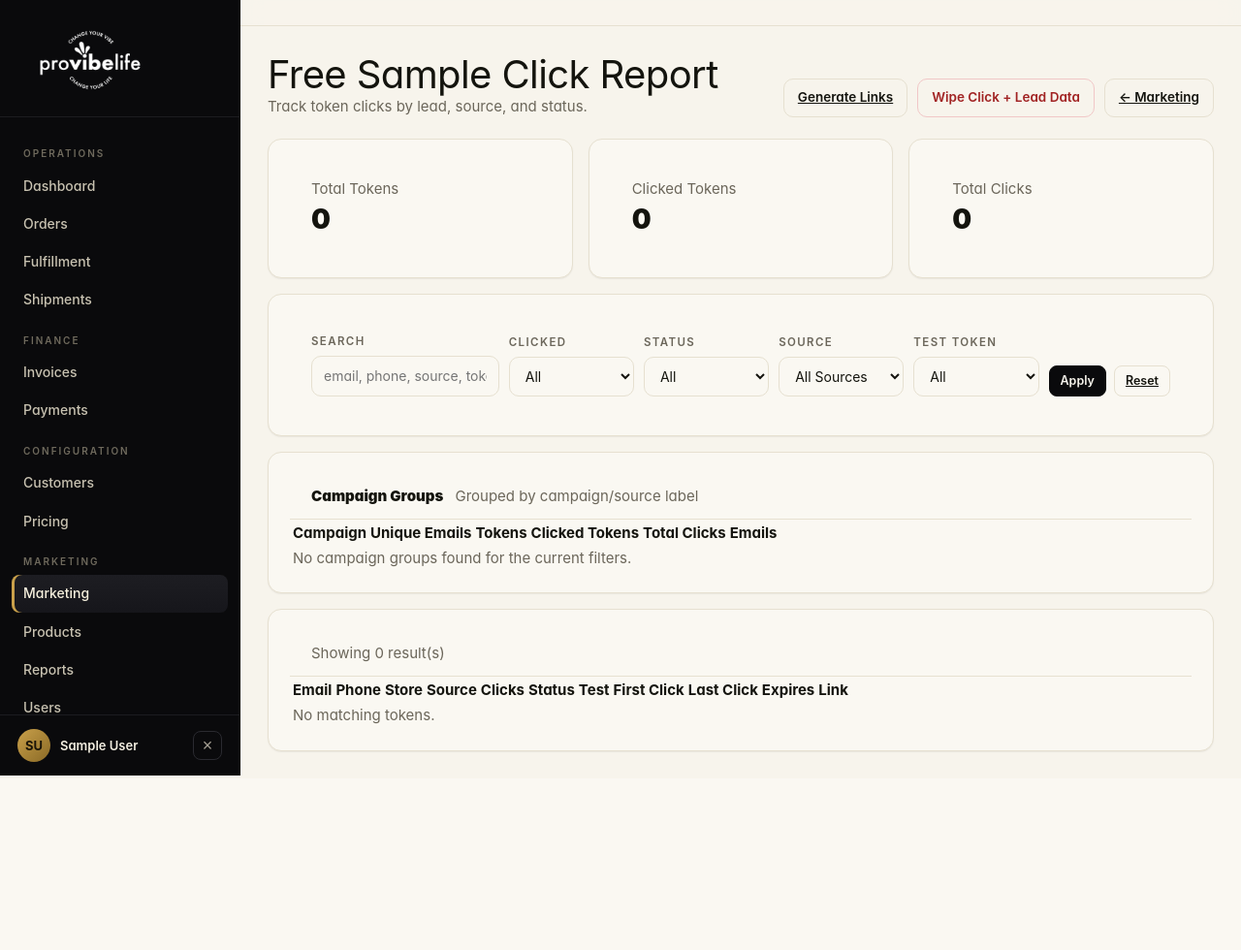
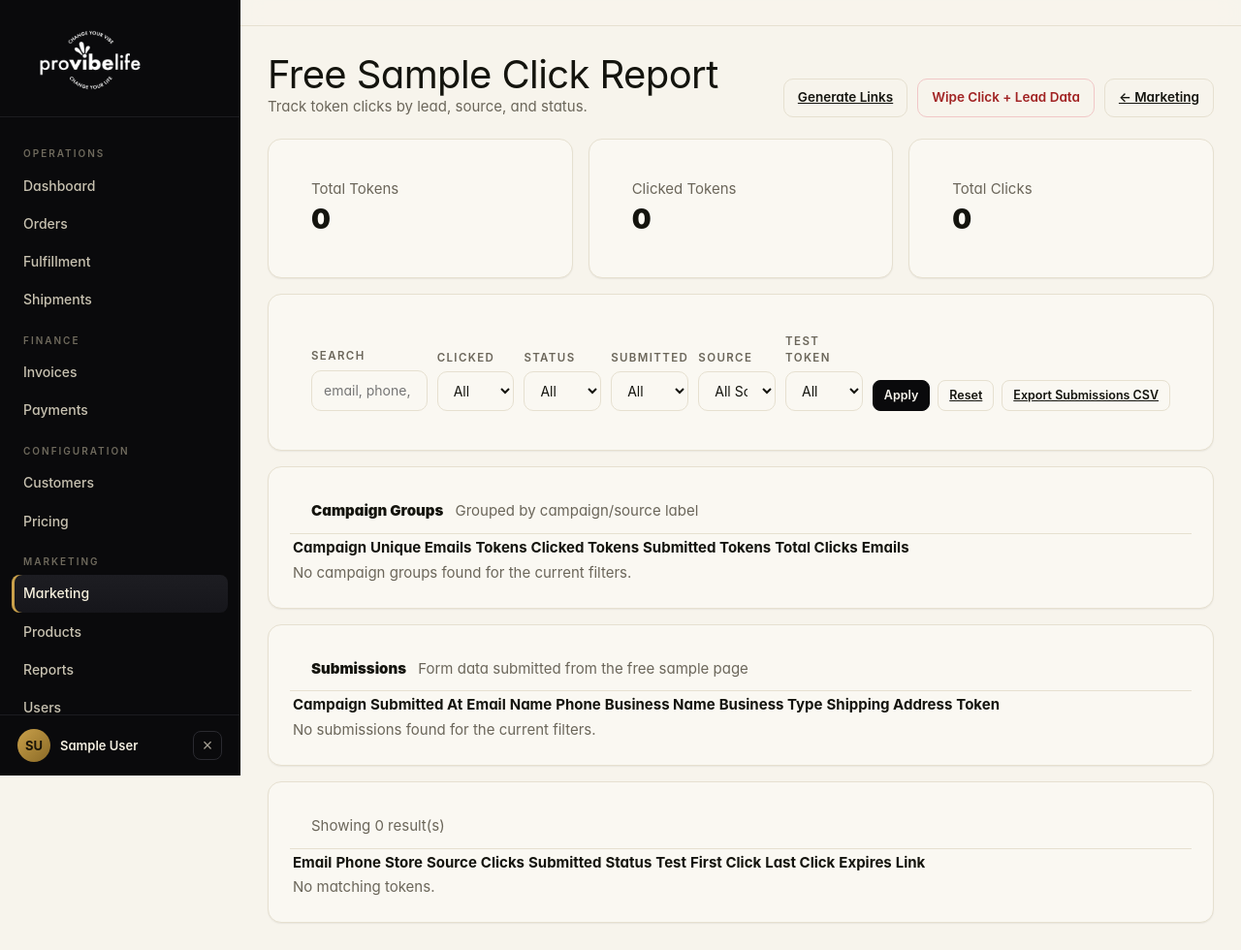
Before and after one commit to Coeptu-code/Provibelifeportal, a Django app: page /admin-portal/marketing-emails/free-sample-clicks/ in a window 1280 px wide. Shown: the whole page at 97% size. Before the commit the page ends 800 px from the top, so only its background shows below. Run offline with Django 5.2, Linux system fonts and the light colour scheme; the visitor is signed in with stand-in values (Sample User, id 1).

Commit message:
sample offload

```diff
--- a/accounts/views.py
+++ b/accounts/views.py
@@ -31,6 +31,7 @@ from accounts.forms import (
 )
 from accounts.models import (
     CustomerInvitation,
+    FreeSampleSubmission,
     RetailerLead,
     RetailerAccountCreationToken,
     RetailerMarketingPageToken,
@@ -419,6 +420,43 @@ def _token_csv_response(request, tokens: list[RetailerMarketingPageToken]) -> Ht
     return response
 
 
+def _submission_csv_response(submissions) -> HttpResponse:
+    output = io.StringIO()
+    writer = csv.writer(output)
+    writer.writerow(
+        [
+            "campaign_source",
+            "submitted_at",
+            "email",
+            "first_name",
+            "last_name",
+            "phone",
+            "business_name",
+            "business_type",
+            "shipping_address",
+            "token",
+        ]
+    )
+    for submission in submissions:
+        writer.writerow(
+            [
+                submission.source,
+                submission.submitted_at.isoformat() if submission.submitted_at else "",
+                submission.email,
+                submission.first_name,
+                submission.last_name,
+                submission.phone,
+                submission.business_name,
+                submission.business_type,
+                submission.shipping_address,
+                str(submission.token.token) if submission.token else "",
+            ]
+        )
+    response = HttpResponse(output.getvalue(), content_type="text/csv")
+    response["Content-Disposition"] = 'attachment; filename="free_sample_submissions.csv"'
+    return response
+
+
 def free_sample_page(request, token=None):
     token_raw = str(token or request.GET.get("token") or request.GET.get("t") or "").strip()
     try:
@@ -442,18 +480,78 @@ def free_sample_page(request, token=None):
         user_agent=request.META.get("HTTP_USER_AGENT", ""),
     )
     lead = token_obj.lead
+    existing_submission = getattr(lead, "free_sample_submission", None)
 
     submission_success = False
+    submission_already_exists = False
+    submission_error = ""
     if request.method == "POST":
-        submission_success = True
-        actor = token_obj.created_by or lead.created_by
-        if actor:
-            log_activity(
-                actor,
-                "free_sample_form_submitted",
-                f"Free sample form submitted for lead {lead.email}",
-                request,
-            )
+        if existing_submission:
+            submission_already_exists = True
+            actor = token_obj.created_by or lead.created_by
+            if actor:
+                log_activity(
+                    actor,
+                    "free_sample_submission_duplicate_attempt",
+                    f"Duplicate free sample submission attempt for lead {lead.email}",
+                    request,
+                )
+        else:
+            first_name = (request.POST.get("contact[first_name]") or "").strip()
+            last_name = (request.POST.get("contact[last_name]") or "").strip()
+            email = (request.POST.get("contact[email]") or "").strip().lower()
+            phone = (request.POST.get("contact[phone]") or "").strip()
+            business_name = (request.POST.get("contact[business_name]") or "").strip()
+            shipping_address = (request.POST.get("contact[shipping_address]") or "").strip()
+            business_type = (request.POST.get("contact[business_type]") or "").strip()
+
+            required = {
+                "first name": first_name,
+                "last name": last_name,
+                "email": email,
+                "phone": phone,
+                "business name": business_name,
+                "shipping address": shipping_address,
+                "business type": business_type,
+            }
+            missing = [label for label, value in required.items() if not value]
+            if missing:
+                submission_error = f"Missing required field(s): {', '.join(missing)}."
+            else:
+                with transaction.atomic():
+                    # Keep lead record aligned with latest contact details where safe.
+                    lead.first_name = first_name
+                    lead.last_name = last_name
+                    lead.phone = phone
+                    lead.store_name = business_name
+                    if email and email != lead.email:
+                        email_taken = RetailerLead.objects.filter(email=email).exclude(pk=lead.pk).exists()
+                        if not email_taken:
+                            lead.email = email
+                    lead.save(update_fields=["first_name", "last_name", "phone", "store_name", "email", "updated_at"])
+
+                    existing_submission = FreeSampleSubmission.objects.create(
+                        lead=lead,
+                        token=token_obj,
+                        source=token_obj.source,
+                        first_name=first_name,
+                        last_name=last_name,
+                        email=email,
+                        phone=phone,
+                        business_name=business_name,
+                        shipping_address=shipping_address,
+                        business_type=business_type,
+                    )
+
+                submission_success = True
+                actor = token_obj.created_by or lead.created_by
+                if actor:
+                    log_activity(
+                        actor,
+                        "free_sample_submission_created",
+                        f"Free sample submission created for lead {lead.email}",
+                        request,
+                    )
 
     return render(
         request,
@@ -462,6 +560,9 @@ def free_sample_page(request, token=None):
             "lead": lead,
             "token": token_obj,
             "submission_success": submission_success,
+            "submission_already_exists": submission_already_exists,
+            "submission_error": submission_error,
+            "existing_submission": existing_submission,
         },
     )
 
@@ -654,6 +755,8 @@ def admin_marketing_free_sample_clicks(request):
                 )
                 token_count = free_sample_tokens.count()
                 lead_ids = list(free_sample_tokens.values_list("lead_id", flat=True).distinct())
+                submission_count = FreeSampleSubmission.objects.filter(lead_id__in=lead_ids).count()
+                FreeSampleSubmission.objects.filter(lead_id__in=lead_ids).delete()
                 free_sample_tokens.delete()
 
                 # Only remove leads that are now orphaned from marketing/account token flows.
@@ -672,24 +775,25 @@ def admin_marketing_free_sample_clicks(request):
             log_activity(
                 request.user,
                 "free_sample_click_and_lead_reset",
-                f"Cleared free-sample system: {token_count} token(s), {lead_count} lead(s).",
+                f"Cleared free-sample system: {token_count} token(s), {submission_count} submission(s), {lead_count} lead(s).",
                 request,
             )
             messages.success(
                 request,
-                f"Free-sample click/lead system reset. Deleted {token_count} token(s) and {lead_count} lead(s).",
+                f"Free-sample click/lead system reset. Deleted {token_count} token(s), {submission_count} submission(s), and {lead_count} lead(s).",
             )
             return redirect("admin_portal:marketing_free_sample_clicks")
 
     q = (request.GET.get("q") or "").strip()
     clicked = (request.GET.get("clicked") or "all").strip().lower()
+    submitted = (request.GET.get("submitted") or "all").strip().lower()
     status = (request.GET.get("status") or "all").strip().lower()
     source = (request.GET.get("source") or "").strip()
     test = (request.GET.get("is_test") or "all").strip().lower()
     page_number = request.GET.get("page") or 1
 
     base_tokens = (
-        RetailerMarketingPageToken.objects.select_related("lead", "created_by")
+        RetailerMarketingPageToken.objects.select_related("lead", "created_by", "lead__free_sample_submission")
         .filter(page_slug=RetailerMarketingPageToken.PageSlug.FREE_SAMPLE)
     )
     tokens = base_tokens
@@ -711,6 +815,10 @@ def admin_marketing_free_sample_clicks(request):
         tokens = tokens.filter(click_count__gt=0)
     elif clicked == "no":
         tokens = tokens.filter(click_count=0)
+    if submitted == "yes":
+        tokens = tokens.filter(lead__free_sample_submission__isnull=False)
+    elif submitted == "no":
+        tokens = tokens.filter(lead__free_sample_submission__isnull=True)
 
     now = timezone.now()
     if status == "active":
@@ -719,7 +827,7 @@ def admin_marketing_free_sample_clicks(request):
         tokens = tokens.filter(expires_at__lte=now)
 
     campaign_groups_map: dict[str, dict] = {}
-    for row in tokens.values("source", "lead__email", "click_count"):
+    for row in tokens.values("source", "lead__email", "click_count", "lead__free_sample_submission__id"):
         campaign_name = (row["source"] or "").strip() or "Unlabeled"
         group = campaign_groups_map.setdefault(
             campaign_name,
@@ -727,6 +835,7 @@ def admin_marketing_free_sample_clicks(request):
                 "campaign_name": campaign_name,
                 "token_count": 0,
                 "clicked_tokens": 0,
+                "submitted_tokens": 0,
                 "total_clicks": 0,
                 "emails": set(),
             },
@@ -734,6 +843,8 @@ def admin_marketing_free_sample_clicks(request):
         group["token_count"] += 1
         if (row.get("click_count") or 0) > 0:
             group["clicked_tokens"] += 1
+        if row.get("lead__free_sample_submission__id"):
+            group["submitted_tokens"] += 1
         group["total_clicks"] += row.get("click_count") or 0
         email = (row.get("lead__email") or "").strip().lower()
         if email:
@@ -746,6 +857,7 @@ def admin_marketing_free_sample_clicks(request):
                 "campaign_name": group["campaign_name"],
                 "token_count": group["token_count"],
                 "clicked_tokens": group["clicked_tokens"],
+                "submitted_tokens": group["submitted_tokens"],
                 "total_clicks": group["total_clicks"],
                 "email_count": len(group["emails"]),
                 "emails_csv": ", ".join(sorted(group["emails"])),
@@ -764,6 +876,18 @@ def admin_marketing_free_sample_clicks(request):
         .values_list("source", flat=True)
         .distinct()
     )
+
+    submission_rows = (
+        FreeSampleSubmission.objects.select_related("lead", "token")
+        .filter(lead_id__in=tokens.values("lead_id").distinct())
+        .order_by("-submitted_at")
+    )
+
+    if request.GET.get("export") == "submissions_csv":
+        return _submission_csv_response(submission_rows)
+
+    submitted_lead_ids = set(submission_rows.values_list("lead_id", flat=True))
+
     total = base_tokens.count()
     clicked_count = base_tokens.filter(click_count__gt=0).count()
     total_clicks = base_tokens.aggregate(sum_clicks=Sum("click_count")).get("sum_clicks") or 0
@@ -776,6 +900,7 @@ def admin_marketing_free_sample_clicks(request):
             "page_obj": page_obj,
             "q": q,
             "clicked_filter": clicked,
+            "submitted_filter": submitted,
             "status_filter": status,
             "test_filter": test,
             "source_filter": source,
@@ -785,6 +910,8 @@ def admin_marketing_free_sample_clicks(request):
             "total_clicks": total_clicks,
             "filtered_count": tokens.count(),
             "campaign_groups": campaign_groups,
+            "submission_rows": submission_rows,
+            "submitted_lead_ids": submitted_lead_ids,
             "now": now,
         },
     )
--- a/templates/admin_portal/marketing_free_sample_clicks.html
+++ b/templates/admin_portal/marketing_free_sample_clicks.html
@@ -11,7 +11,7 @@
     <form method="post" style="display:inline;">
       {% csrf_token %}
       <input type="hidden" name="action" value="reset_free_sample_data">
-      <button type="submit" class="btn ghost" style="color:#a12323;border-color:#f1c7c7;" onclick="return confirm('This will delete all free-sample click/token data and orphan free-sample leads. Continue?');">Wipe Click + Lead Data</button>
+      <button type="submit" class="btn ghost" style="color:#a12323;border-color:#f1c7c7;" onclick="return confirm('This will delete all free-sample click/token/submission data and orphan free-sample leads. Continue?');">Wipe Click + Lead Data</button>
     </form>
     <a href="{% url 'admin_portal:marketing_emails' %}" class="btn ghost">&larr; Marketing</a>
   </div>
@@ -24,7 +24,7 @@
 </div>
 
 <form method="get" class="card" style="margin-bottom:16px;">
-  <div class="card-body" style="display:grid;grid-template-columns:1.5fr 1fr 1fr 1fr 1fr auto;gap:10px;align-items:end;">
+  <div class="card-body" style="display:grid;grid-template-columns:1.5fr 1fr 1fr 1fr 1fr 1fr auto;gap:10px;align-items:end;">
     <label class="field" style="margin:0;">
       <span class="label">Search</span>
       <input class="input" type="text" name="q" value="{{ q }}" placeholder="email, phone, source, token">
@@ -43,6 +43,14 @@
         <option value="all" {% if status_filter == "all" %}selected{% endif %}>All</option>
         <option value="active" {% if status_filter == "active" %}selected{% endif %}>Active</option>
         <option value="expired" {% if status_filter == "expired" %}selected{% endif %}>Expired</option>
+      </select>
+    </label>
+    <label class="field" style="margin:0;">
+      <span class="label">Submitted</span>
+      <select class="input" name="submitted">
+        <option value="all" {% if submitted_filter == "all" %}selected{% endif %}>All</option>
+        <option value="yes" {% if submitted_filter == "yes" %}selected{% endif %}>Submitted</option>
+        <option value="no" {% if submitted_filter == "no" %}selected{% endif %}>Not Submitted</option>
       </select>
     </label>
     <label class="field" style="margin:0;">
@@ -65,6 +73,7 @@
     <div style="display:flex; gap:8px;">
       <button type="submit" class="btn sm primary">Apply</button>
       <a href="{% url 'admin_portal:marketing_free_sample_clicks' %}" class="btn sm ghost">Reset</a>
+      <a href="?q={{ q|urlencode }}&clicked={{ clicked_filter|urlencode }}&submitted={{ submitted_filter|urlencode }}&status={{ status_filter|urlencode }}&source={{ source_filter|urlencode }}&is_test={{ test_filter|urlencode }}&export=submissions_csv" class="btn sm ghost">Export Submissions CSV</a>
     </div>
   </div>
 </form>
@@ -81,6 +90,7 @@
         <th>Unique Emails</th>
         <th>Tokens</th>
         <th>Clicked Tokens</th>
+        <th>Submitted Tokens</th>
         <th>Total Clicks</th>
         <th>Emails</th>
       </tr>
@@ -92,11 +102,51 @@
         <td>{{ g.email_count }}</td>
         <td>{{ g.token_count }}</td>
         <td>{{ g.clicked_tokens }}</td>
+        <td>{{ g.submitted_tokens }}</td>
         <td>{{ g.total_clicks }}</td>
         <td style="max-width:420px; white-space:normal; word-break:break-word;">{{ g.emails_csv|default:"-" }}</td>
       </tr>
       {% empty %}
-      <tr><td colspan="6" class="muted">No campaign groups found for the current filters.</td></tr>
+      <tr><td colspan="7" class="muted">No campaign groups found for the current filters.</td></tr>
+      {% endfor %}
+    </tbody>
+  </table>
+</div>
+
+<div class="card" style="margin-bottom:16px; overflow:auto;">
+  <div class="card-body" style="padding:12px 22px; border-bottom:1px solid var(--pvl-paper-3);">
+    <span style="font-weight:900;">Submissions</span>
+    <span class="muted" style="margin-left:8px;">Form data submitted from the free sample page</span>
+  </div>
+  <table class="table">
+    <thead>
+      <tr>
+        <th>Campaign</th>
+        <th>Submitted At</th>
+        <th>Email</th>
+        <th>Name</th>
+        <th>Phone</th>
+        <th>Business Name</th>
+        <th>Business Type</th>
+        <th>Shipping Address</th>
+        <th>Token</th>
+      </tr>
+    </thead>
+    <tbody>
+      {% for s in submission_rows %}
+      <tr>
+        <td>{{ s.source|default:"Unlabeled" }}</td>
+        <td>{{ s.submitted_at }}</td>
+        <td>{{ s.email }}</td>
+        <td>{{ s.first_name }} {{ s.last_name }}</td>
+        <td>{{ s.phone }}</td>
+        <td>{{ s.business_name }}</td>
+        <td>{{ s.business_type }}</td>
+        <td style="max-width:320px; white-space:normal; word-break:break-word;">{{ s.shipping_address }}</td>
+        <td class="mono">{% if s.token %}{{ s.token.token }}{% else %}-{% endif %}</td>
+      </tr>
+      {% empty %}
+      <tr><td colspan="9" class="muted">No submissions found for the current filters.</td></tr>
       {% endfor %}
     </tbody>
   </table>
@@ -114,6 +164,7 @@
         <th>Store</th>
         <th>Source</th>
         <th>Clicks</th>
+        <th>Submitted</th>
         <th>Status</th>
         <th>Test</th>
         <th>First Click</th>
@@ -131,6 +182,13 @@
         <td>{{ t.source|default:"-" }}</td>
         <td>{{ t.click_count }}</td>
         <td>
+          {% if t.lead_id in submitted_lead_ids %}
+            <span class="badge badge-success">Yes</span>
+          {% else %}
+            <span class="badge" style="background:#f6f6f6;color:#555;">No</span>
+          {% endif %}
+        </td>
+        <td>
           {% if t.expires_at > now %}
             <span class="badge badge-success">Active</span>
           {% else %}
@@ -144,7 +202,7 @@
         <td><a class="btn sm ghost" href="{% url 'free_sample_page' %}?token={{ t.token }}" target="_blank" rel="noopener">Open</a></td>
       </tr>
       {% empty %}
-      <tr><td colspan="11" class="muted">No matching tokens.</td></tr>
+      <tr><td colspan="12" class="muted">No matching tokens.</td></tr>
       {% endfor %}
     </tbody>
   </table>
@@ -156,10 +214,10 @@
       <span class="muted">Page {{ page_obj.number }} of {{ page_obj.paginator.num_pages }}</span>
       <div class="button-row">
         {% if page_obj.has_previous %}
-          <a class="btn sm ghost" href="?q={{ q|urlencode }}&clicked={{ clicked_filter|urlencode }}&status={{ status_filter|urlencode }}&source={{ source_filter|urlencode }}&is_test={{ test_filter|urlencode }}&page={{ page_obj.previous_page_number }}">Previous</a>
+          <a class="btn sm ghost" href="?q={{ q|urlencode }}&clicked={{ clicked_filter|urlencode }}&submitted={{ submitted_filter|urlencode }}&status={{ status_filter|urlencode }}&source={{ source_filter|urlencode }}&is_test={{ test_filter|urlencode }}&page={{ page_obj.previous_page_number }}">Previous</a>
         {% endif %}
         {% if page_obj.has_next %}
-          <a class="btn sm ghost" href="?q={{ q|urlencode }}&clicked={{ clicked_filter|urlencode }}&status={{ status_filter|urlencode }}&source={{ source_filter|urlencode }}&is_test={{ test_filter|urlencode }}&page={{ page_obj.next_page_number }}">Next</a>
+          <a class="btn sm ghost" href="?q={{ q|urlencode }}&clicked={{ clicked_filter|urlencode }}&submitted={{ submitted_filter|urlencode }}&status={{ status_filter|urlencode }}&source={{ source_filter|urlencode }}&is_test={{ test_filter|urlencode }}&page={{ page_obj.next_page_number }}">Next</a>
         {% endif %}
       </div>
     </div>
```
Also changed, not shown: accounts/models.py (+34 -0 lines), accounts/tests.py (+163 -1 lines), templates/public/free_sample.html (+8 -0 lines), accounts/migrations/0009_freesamplesubmission.py (added).
